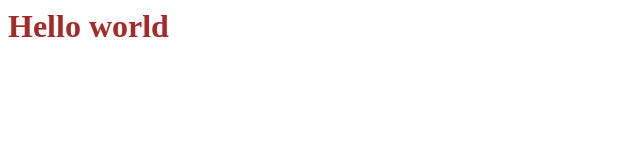
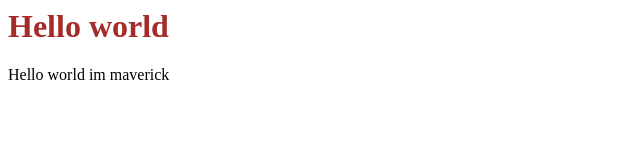
Before and after one commit to recklessbud/serverless-1, a website: page public/index.html in a window 1280 px wide. Shown: the whole page, without its empty margins (0-640 px from the left). Drawn offline with Linux system fonts and the light colour scheme.

Commit message:
vercel-build

```diff
--- a/public/index.html
+++ b/public/index.html
@@ -6,5 +6,6 @@
 </head>
 <body>
     <h1 style="color: brown;">Hello world</h1>
+    <p>Hello world im maverick</p>
 </body>
 </html>
```
